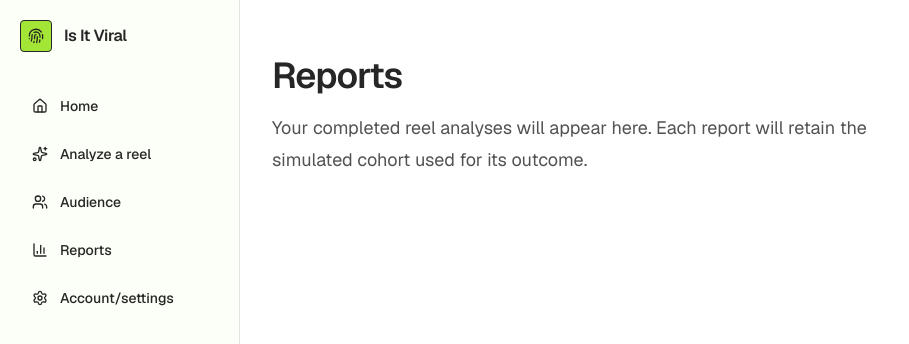
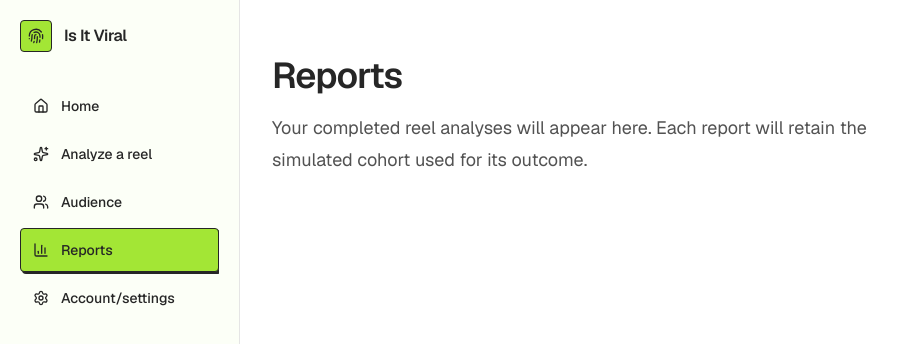
Before and after one commit to shahidhustles/is-it-viral, a Next.js app: page /reports in a window 1280 px wide. Shown: the top 344 px of the page, without its empty margins (0-909 px from the left). Built offline with nearby package versions, Linux system fonts and the light colour scheme; no server answers; sample sign-in values are in the browser's storage.

Commit message:
fix: keep audience in dashboard workspace

```diff
--- a/app/audience/page.tsx
+++ b/app/audience/page.tsx
@@ -2,9 +2,14 @@ import { auth } from "@clerk/nextjs/server";
 import { redirect } from "next/navigation";
 
 import { AccountDnaOnboarding } from "@/components/onboarding/account-dna-onboarding";
+import { DashboardShell } from "@/components/dashboard/dashboard-home";
 
 export default async function AudiencePage() {
   const { userId } = await auth();
   if (!userId) redirect("/sign-in?redirect_url=/audience");
-  return <AccountDnaOnboarding />;
+  return (
+    <DashboardShell>
+      <AccountDnaOnboarding withinDashboard />
+    </DashboardShell>
+  );
 }
--- a/components/dashboard/dashboard-home.tsx
+++ b/components/dashboard/dashboard-home.tsx
@@ -3,6 +3,7 @@
 import { useMutation, useQuery } from "convex/react";
 import { BarChart3, Fingerprint, Home, Settings, Sparkles, Users } from "lucide-react";
 import Link from "next/link";
+import { usePathname } from "next/navigation";
 
 import { Button, buttonVariants } from "@/components/ui/button";
 import { api } from "@/convex/_generated/api";
@@ -76,7 +77,47 @@ function CohortStatus({ account }: { account: { generation: { status: "pending"
 }
 
 export function DashboardShell({ children }: { children: React.ReactNode }) {
-  return <main className="min-h-screen bg-background lg:grid lg:grid-cols-[15rem_minmax(0,1fr)]"><aside className="border-b border-border bg-card lg:min-h-screen lg:border-r lg:border-b-0"><div className="flex h-full flex-col p-5"><Link className="flex items-center gap-3 font-semibold tracking-tight" href="/dashboard"><span className="flex size-8 items-center justify-center rounded-[var(--radius-control)] border border-foreground bg-primary"><Fingerprint aria-hidden="true" className="size-4" /></span>Is It Viral</Link><nav aria-label="Application" className="mt-8 flex gap-1 overflow-x-auto lg:flex-col">{navigation.map(({ href, label, icon: Icon }) => <Link className="flex min-h-11 shrink-0 items-center gap-3 rounded-[var(--radius-control)] px-3 text-sm font-medium hover:bg-background focus-visible:outline-2 focus-visible:outline-offset-2" href={href} key={href}><Icon aria-hidden="true" className="size-4" />{label}</Link>)}</nav></div></aside><div className="px-5 py-10 sm:px-8 md:py-14"><div className="mx-auto max-w-[var(--page-max-width)]">{children}</div></div></main>;
+  const pathname = usePathname();
+
+  return (
+    <main className="min-h-screen bg-background lg:grid lg:grid-cols-[15rem_minmax(0,1fr)]">
+      <aside className="border-b border-border bg-card lg:min-h-screen lg:border-r lg:border-b-0">
+        <div className="flex h-full flex-col p-5">
+          <Link className="flex items-center gap-3 font-semibold tracking-tight" href="/dashboard">
+            <span className="flex size-8 items-center justify-center rounded-[var(--radius-control)] border border-foreground bg-primary">
+              <Fingerprint aria-hidden="true" className="size-4" />
+            </span>
+            Is It Viral
+          </Link>
+          <nav aria-label="Application" className="mt-8 flex gap-1 overflow-x-auto lg:flex-col">
+            {navigation.map(({ href, label, icon: Icon }) => {
+              const isActive = pathname === href;
+
+              return (
+                <Link
+                  aria-current={isActive ? "page" : undefined}
+                  className={cn(
+                    "flex min-h-11 shrink-0 items-center gap-3 rounded-[var(--radius-control)] px-3 text-sm font-medium transition-colors focus-visible:outline-2 focus-visible:outline-offset-2",
+                    isActive
+                      ? "border border-foreground bg-primary text-foreground shadow-[var(--shadow-action)]"
+                      : "border border-transparent hover:bg-background",
+                  )}
+                  href={href}
+                  key={href}
+                >
+                  <Icon aria-hidden="true" className="size-4" />
+                  {label}
+                </Link>
+              );
+            })}
+          </nav>
+        </div>
+      </aside>
+      <div className="px-5 py-10 sm:px-8 md:py-14">
+        <div className="mx-auto max-w-[var(--page-max-width)]">{children}</div>
+      </div>
+    </main>
+  );
 }
 
 function DashboardSkeleton() { return <div className="max-w-3xl space-y-6" aria-label="Loading creator home"><div className="h-12 w-3/4 animate-pulse bg-card" /><div className="h-52 animate-pulse border border-border bg-card" /></div>; }
--- a/components/onboarding/account-dna-onboarding.tsx
+++ b/components/onboarding/account-dna-onboarding.tsx
@@ -50,7 +50,7 @@ const emptyForm: AccountDnaForm = {
   region: "",
 };
 
-export function AccountDnaOnboarding() {
+export function AccountDnaOnboarding({ withinDashboard = false }: { withinDashboard?: boolean }) {
   const router = useRouter();
   const savedAccountDna = useQuery(api.accountDna.getForCurrentOwner);
   const saveAccountDna = useMutation(api.accountDna.saveAccountDna);
@@ -68,7 +68,7 @@ export function AccountDnaOnboarding() {
 
   if (savedAccountDna && !isEditing) {
     return (
-      <OnboardingFrame currentStep={2}>
+      <OnboardingFrame currentStep={2} withinDashboard={withinDashboard}>
         <section aria-labelledby="saved-account-dna-heading" className="space-y-8">
           <div className="space-y-3">
             <p className="flex items-center gap-2 text-sm font-medium text-foreground">
@@ -165,7 +165,7 @@ export function AccountDnaOnboarding() {
   };
 
   return (
-    <OnboardingFrame currentStep={step}>
+    <OnboardingFrame currentStep={step} withinDashboard={withinDashboard}>
       <section aria-labelledby="account-dna-heading" className="space-y-8">
         <div className="space-y-3">
           <h1 id="account-dna-heading" className="text-4xl font-semibold tracking-tight md:text-5xl">
@@ -268,7 +268,21 @@ export function AccountDnaOnboarding() {
   );
 }
 
-function OnboardingFrame({ children, currentStep }: { children: ReactNode; currentStep: number }) {
+function OnboardingFrame({ children, currentStep, withinDashboard }: { children: ReactNode; currentStep: number; withinDashboard: boolean }) {
+  const content = (
+    <div className="mx-auto grid max-w-[var(--page-max-width)] gap-12 lg:grid-cols-[minmax(0,1fr)_18rem] lg:gap-20">
+      <div className="space-y-10">
+        <StepIndicator currentStep={currentStep} steps={steps} />
+        {children}
+      </div>
+      <LedgerNote />
+    </div>
+  );
+
+  if (withinDashboard) {
+    return content;
+  }
+
   return (
     <main className="min-h-screen bg-background">
       <header className="border-b border-border">
@@ -281,13 +295,7 @@ function OnboardingFrame({ children, currentStep }: { children: ReactNode; curre
         </div>
       </header>
 
-      <div className="mx-auto grid max-w-[var(--page-max-width)] gap-12 px-5 py-12 sm:px-8 md:py-20 lg:grid-cols-[minmax(0,1fr)_18rem] lg:gap-20">
-        <div className="space-y-10">
-          <StepIndicator currentStep={currentStep} steps={steps} />
-          {children}
-        </div>
-        <LedgerNote />
-      </div>
+      <div className="px-5 py-12 sm:px-8 md:py-20">{content}</div>
     </main>
   );
 }
```
